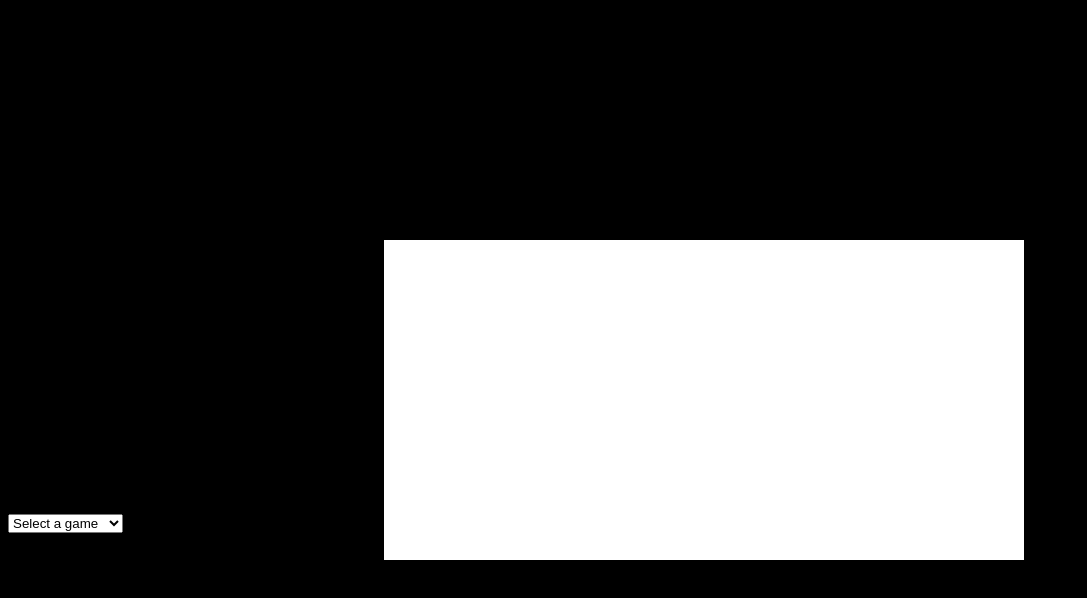
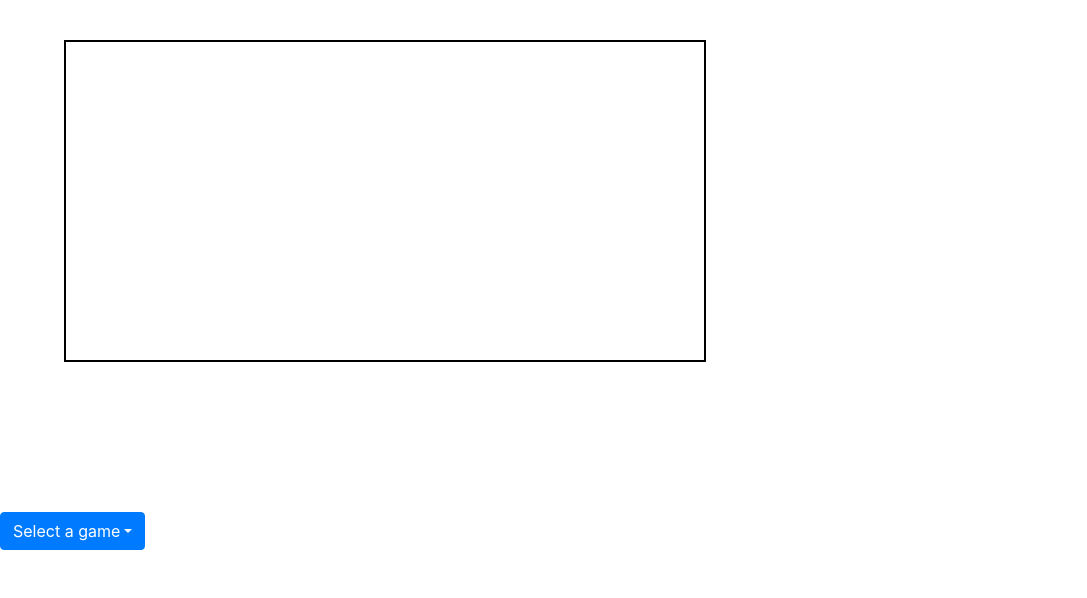
Before and after one commit to annovo/chip-8, a React (Create React App) app: page / in a window 1280 px wide. Shown: the top 598 px of the page, without its empty margins (0-1087 px from the left). Built offline with nearby package versions, Linux system fonts and the light colour scheme.

Commit message:
impove render

```diff
--- a/public/index.html
+++ b/public/index.html
@@ -2,19 +2,25 @@
 <html lang="en">
   <head>
     <meta charset="utf-8" />
-    <link rel="icon" href="%PUBLIC_URL%/favicon.ico" />
+    <link rel="icon" href="%PUBLIC_URL%/icon.png" />
     <meta name="viewport" content="width=device-width, initial-scale=1" />
     <meta name="theme-color" content="#000000" />
     <meta
       name="description"
-      content="Web site created using create-react-app"
+      content="CHIP-8 Emulator using React"
     />
-    <link rel="apple-touch-icon" href="%PUBLIC_URL%/logo192.png" />
+    <link rel="apple-touch-icon" href="%PUBLIC_URL%/icon.png" />
     <!--
       manifest.json provides metadata used when your web app is installed on a
       user's mobile device or desktop. See https://developers.google.com/web/fundamentals/web-app-manifest/
     -->
     <link rel="manifest" href="%PUBLIC_URL%/manifest.json" />
+    <link
+      rel="stylesheet"
+      href="https://maxcdn.bootstrapcdn.com/bootstrap/4.3.1/css/bootstrap.min.css"
+      integrity="sha384-ggOyR0iXCbMQv3Xipma34MD+dH/1fQ784/j6cY/iJTQUOhcWr7x9JvoRxT2MZw1T"
+      crossorigin="anonymous"
+    />
     <!--
       Notice the use of %PUBLIC_URL% in the tags above.
       It will be replaced with the URL of the `public` folder during the build.
@@ -24,7 +30,7 @@
       work correctly both with client-side routing and a non-root public URL.
       Learn how to configure a non-root public URL by running `npm run build`.
     -->
-    <title>React App</title>
+    <title>CHIP-8 Emulator</title>
   </head>
   <body>
     <noscript>You need to enable JavaScript to run this app.</noscript>
--- a/src/App.css
+++ b/src/App.css
@@ -1,6 +1,6 @@
 body {
-   background-color: black;
-   color: white;
+   background-color: white;
+   color: black;
 }
 
 .main {
@@ -19,12 +19,13 @@ body {
 }
 
 canvas {
-   width: 640px;
-   height: 320px;
-   top: 30%;
-   left: 30%;
+   width: 642px;
+   height: 322px;
+   top: 5%;
+   left: 5%;
    position: absolute;
    text-align: center;
+   border: 2px solid black;
 }
 
 .upload {
--- a/src/Canvas.js
+++ b/src/Canvas.js
@@ -2,11 +2,11 @@ import React, { useState } from 'react'
 import Chip from './Chip'
 import ibmLogo from './files/IBMLogo.ch8'
 import spaceInvaders from './files/SpaceInvaders.ch8'
+import { DropdownButton, Dropdown } from 'react-bootstrap'
 import './App.css'
 
 const Canvas = () => {
    const [file, setFile] = useState([]);
-   const [selected, setSelected] = useState();
 
    const render = (cntx, display, dW, dH) => {
       const width = cntx.canvas.width;
@@ -19,19 +19,21 @@ const Canvas = () => {
          for(let i = 0; i < width; i++) {
             const displayX = Math.floor(i / ratioX);
             const displayY = Math.floor(j / ratioY);
-            let pixel = display[displayY] && display[displayY][displayX] ? 0 : 255;
+            let pixel1 = display[displayY] && display[displayY][displayX] ? 0 : 255;
             let point = 4*(i + width * j);
+            let pixel0 = canvasData.data[point];
+            let t = pixel1 - pixel0 > 0 ? 0.2 : 0.7;
+            let c = pixel0 + (pixel1 - pixel0)*t;
 
-            canvasData.data[point] = pixel;
-            canvasData.data[point + 1] = pixel;
-            canvasData.data[point + 2] = pixel;
+            canvasData.data[point] = c;
+            canvasData.data[point + 1] = c;
+            canvasData.data[point + 2] = c;
          }
       }
       cntx.putImageData(canvasData, 0, 0);
    }
 
    const handleSelected = async (e) => {
-      setSelected(e.target.value);
       switch(e.target.value) {
          case "ibmLogo":
             upload(await fetch(ibmLogo).then(r => r.blob()));
@@ -58,11 +60,10 @@ const Canvas = () => {
    <>
       <Chip file = {file} render = {render} />
       <div className = "upload">
-         <select value = {selected} onChange = {handleSelected}>
-            <option value = "none" >Select a game</option>
-            <option value = "ibmLogo" >IBM logo</option>
-            <option value = "spaceInv">Space Invaders</option>
-         </select>
+         <DropdownButton id="dropdown-item-button" title="Select a game" onClick = {handleSelected} >
+            <Dropdown.Item as="button" value = "ibmLogo">IBM logo</Dropdown.Item>
+            <Dropdown.Item as="button" value = "spaceInv">Space Invaders</Dropdown.Item>
+         </DropdownButton>
       </div>
    </>
   )
--- a/src/Chip.js
+++ b/src/Chip.js
@@ -302,10 +302,13 @@ const Chip = ({ file, render }) => {
             setSTimer(sTimer - 1);
             beep.play();
          }
+
+         if(display)
+            render(canvasRef.current.getContext('2d'), display, WIDTH, HEIGHT);
       }, 17);
 
       return () => clearInterval(intervalTimer);
-   }, [dTimer, sTimer, beep]);
+   }, [dTimer, sTimer, beep, display, render]);
 
    return(
       <>
```
Also changed, not shown: public/icon.png (added).
